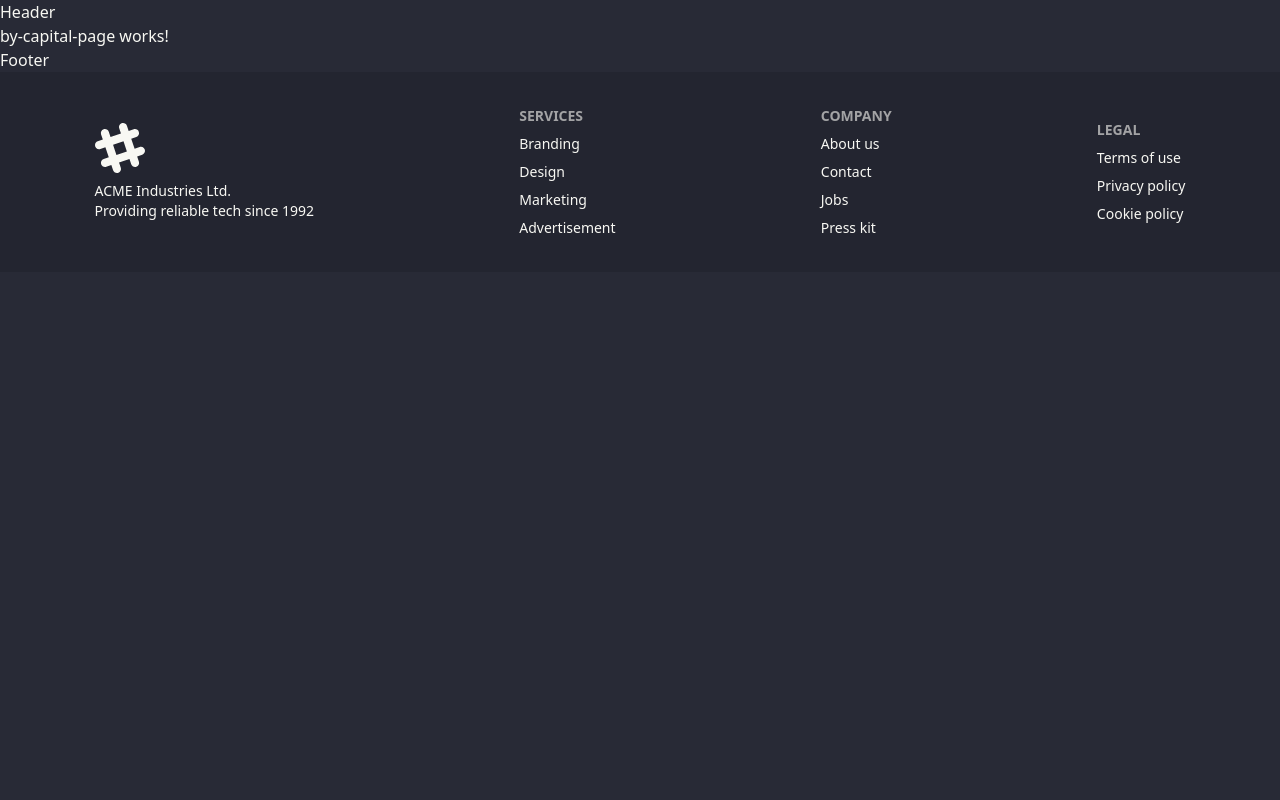
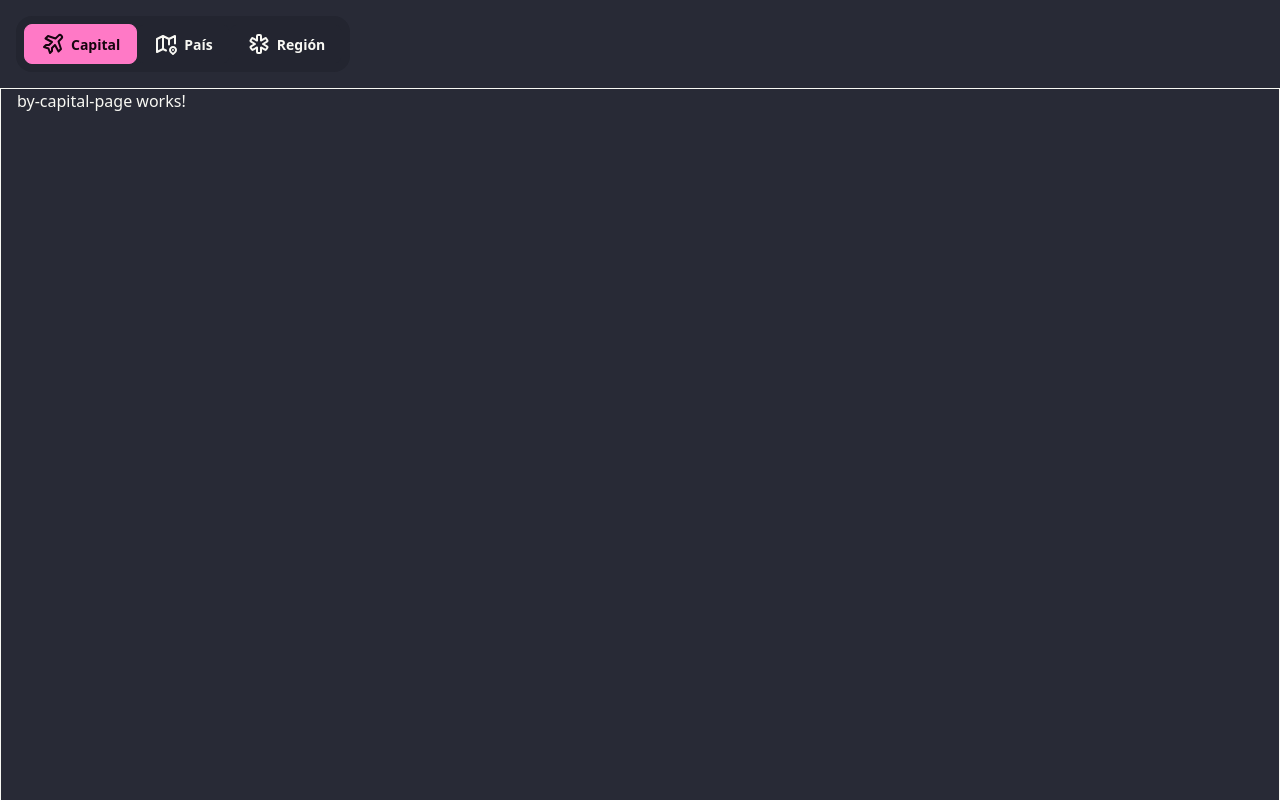
Before and after one commit to Vinii21/CountryAPP-Angular19-, an Angular app: page /country/by-capital in a window 1280 px wide. Shown: the top 800 px of the page. Built offline with nearby package versions, Linux system fonts and the light colour scheme.

Commit message:
Componente de menu superior en el modulo de country, componente de daisyUI iconos de ICONIFY

```diff
--- /dev/null
+++ b/src/app/country/components/top-menu/top-menu.component.html
@@ -0,0 +1,22 @@
+<nav class="w-full p-4">
+  <ul class="menu bg-base-200 sm:menu-horizontal rounded-box">
+    <li>
+      <a routerLink="by-capital" routerLinkActive="btn-primary" class="btn">
+        <svg xmlns="http://www.w3.org/2000/svg" width="24" height="24" viewBox="0 0 24 24"><path fill="none" stroke="currentColor" stroke-linecap="round" stroke-linejoin="round" stroke-width="2" d="m14.5 6.5l3-2.9a2.05 2.05 0 0 1 2.9 2.9l-2.9 3L20 17l-2.5 2.55L14 13l-3 3v3l-2 2l-1.5-4.5L3 15l2-2h3l3-3l-6.5-3.5L7 4z"/></svg>
+        Capital
+      </a>
+    </li>
+    <li>
+      <a class="btn">
+        <svg xmlns="http://www.w3.org/2000/svg" width="24" height="24" viewBox="0 0 24 24"><path fill="none" stroke="currentColor" stroke-linecap="round" stroke-linejoin="round" stroke-width="2" d="M12 18.5L9 17l-6 3V7l6-3l6 3l6-3v7.5M9 4v13m6-10v5.5m6.121 7.621a3 3 0 1 0-4.242 0Q17.506 20.749 19 22q1.577-1.335 2.121-1.879M19 18v.01"/></svg>
+        País
+      </a>
+    </li>
+    <li>
+      <a class="btn">
+        <svg xmlns="http://www.w3.org/2000/svg" width="24" height="24" viewBox="0 0 24 24"><path fill="none" stroke="currentColor" stroke-linecap="round" stroke-linejoin="round" stroke-width="2" d="M13 3a1 1 0 0 1 1 1v4.535l3.928-2.267a1 1 0 0 1 1.366.366l1 1.732a1 1 0 0 1-.366 1.366L16.001 12l3.927 2.269a1 1 0 0 1 .366 1.366l-1 1.732a1 1 0 0 1-1.366.366L14 15.464V20a1 1 0 0 1-1 1h-2a1 1 0 0 1-1-1v-4.536l-3.928 2.268a1 1 0 0 1-1.366-.366l-1-1.732a1 1 0 0 1 .366-1.366L7.999 12L4.072 9.732a1 1 0 0 1-.366-1.366l1-1.732a1 1 0 0 1 1.366-.366L10 8.535V4a1 1 0 0 1 1-1z"/></svg>
+        Región
+      </a>
+    </li>
+  </ul>
+</nav>
--- a/src/app/country/layouts/country-layaout/country-layaout.component.html
+++ b/src/app/country/layouts/country-layaout/country-layaout.component.html
@@ -1,7 +1,4 @@
-<h3>Header</h3>
-
-<section>
+<country-top-menu />
+<section class="px-4 border min-h-screen">
   <router-outlet />
 </section>
-
-<h3>Footer</h3>
--- a/src/app/country/layouts/country-layaout/country-layaout.component.ts
+++ b/src/app/country/layouts/country-layaout/country-layaout.component.ts
@@ -1,9 +1,10 @@
 import { Component } from '@angular/core';
 import { RouterOutlet } from '@angular/router';
+import { TopMenuComponent } from "../../components/top-menu/top-menu.component";
 
 @Component({
   selector: 'country-layaout',
-  imports: [RouterOutlet],
+  imports: [RouterOutlet, TopMenuComponent],
   templateUrl: './country-layaout.component.html',
 })
 export class CountryLayaoutComponent {
--- a/src/styles.css
+++ b/src/styles.css
@@ -3,8 +3,3 @@
 @plugin "daisyui" {
   themes: dracula --default;
 }
-
-*{
-  padding: 0px;
-  margin: 0px;
-}
```
Also changed, not shown: src/app/country/components/top-menu/top-menu.component.ts (added, +11 -0 lines).
